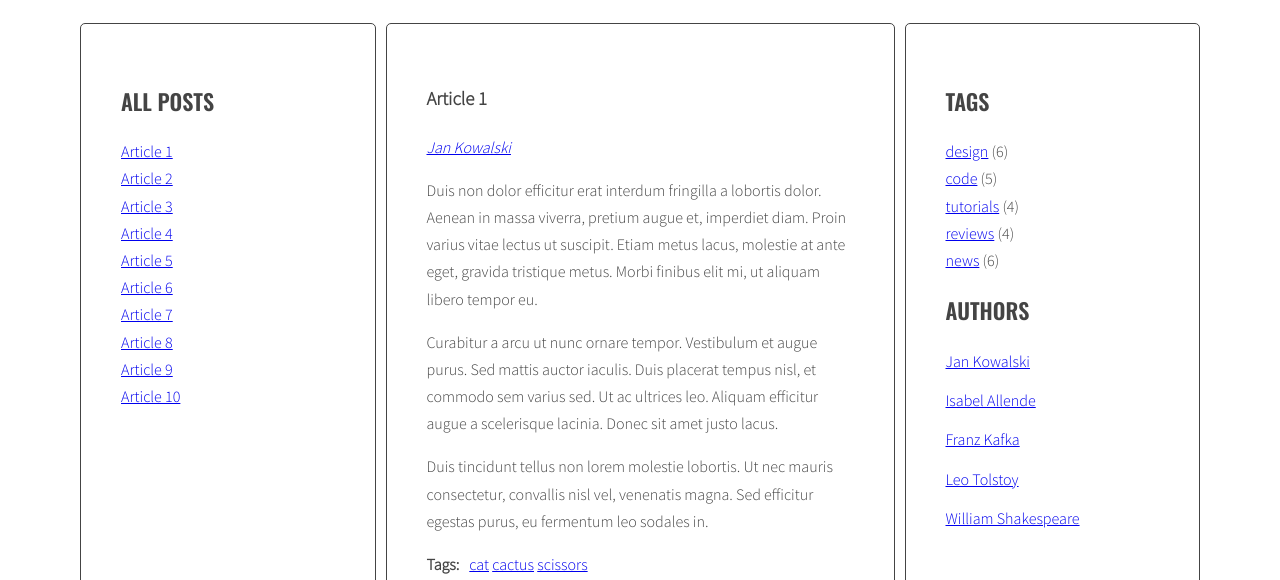
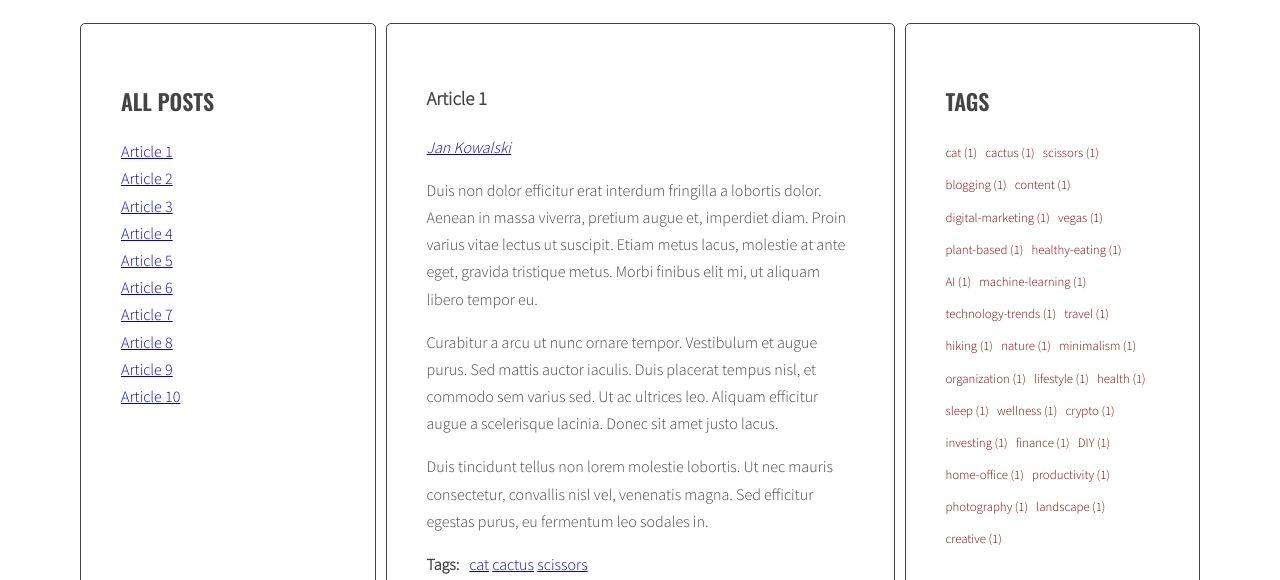
Before and after one commit to savespace/Blog-Javascript, a website: page index.html in a window 1280 px wide. Shown: the part 220-800 px from the top of the page. Drawn offline with nearby package versions, Linux system fonts and the light colour scheme.

Commit message:
create cloud tag

```diff
--- a/index.html
+++ b/index.html
@@ -143,18 +143,15 @@
                 </div>
                 <div class="post-tags">
                     <p><strong>Tags:</strong></p>
-                    <ul class="list list-horizontal"></ul>
+                    <ul class="list list-horizontal">
+
+                    </ul>
                 </div>
                 </article>
             </section>
             <aside class="sidebar" aria-label="sidebar-tags">
                 <h2 class="section-title">Tags</h2>
                 <ul class="list tags">
-                <li><a href="#">design</a> <span>(6)</span></li>
-                <li><a href="#">code</a> <span>(5)</span></li>
-                <li><a href="#">tutorials</a> <span>(4)</span></li>
-                <li><a href="#">reviews</a> <span>(4)</span></li>
-                <li><a href="#">news</a> <span>(6)</span></li>
                 </ul>
                 <h2 class="section-title">Authors</h2>
                 <ul class="list authors authors-list">
--- a/js/script.js
+++ b/js/script.js
@@ -1,12 +1,18 @@
 'use strict';
+// Ustawienia
+const opts = {
+  articleSelector: '.post',
+  titleSelector: '.post-title',
+  titleListSelector: '.titles',
+  articleTagsSelector: '.post-tags .list',
+  articleAuthorSelector: '.post-author',
+  authorsListSelector: '.authors.list',
+  tagsListSelector: '.tags.list',
+  cloudClassCount: 5,
+  cloudClassPrefix: 'tag-size-',
+};
 
-const optArticleSelector = '.post',
-  optTitleSelector = '.post-title',
-  optTitleListSelector = '.titles',
-  optArticleTagsSelector = '.post-tags .list',
-  optArticleAuthorSelector = '.post-author',
-  optAuthorsListSelector = '.authors-list';
-
+// Funkcja kliknięcia w art
 function titleClickHandler(event) {
   event.preventDefault();
   const clickedElement = this;
@@ -18,7 +24,7 @@ function titleClickHandler(event) {
 
   clickedElement.classList.add('active');
 
-  const allArticles = document.querySelectorAll(optArticleSelector);
+  const allArticles = document.querySelectorAll(opts.articleSelector);
   for (let article of allArticles) {
     article.classList.remove('active');
   }
@@ -30,16 +36,17 @@ function titleClickHandler(event) {
   }
 }
 
+// Generowanie listy linków do art
 function generateTitleLinks(customSelector = '') {
-  const titleList = document.querySelector(optTitleListSelector);
+  const titleList = document.querySelector(opts.titleListSelector);
   titleList.innerHTML = '';
 
-  const articles = document.querySelectorAll(optArticleSelector + customSelector);
+  const articles = document.querySelectorAll(opts.articleSelector + customSelector);
   let html = '';
 
   for (let article of articles) {
     const articleId = article.getAttribute('id');
-    const articleTitle = article.querySelector(optTitleSelector).innerHTML;
+    const articleTitle = article.querySelector(opts.titleSelector).innerHTML;
     html += '<li><a href="#' + articleId + '"><span>' + articleTitle + '</span></a></li>';
   }
 
@@ -51,11 +58,45 @@ function generateTitleLinks(customSelector = '') {
   }
 }
 
+// Znalezienie skrajnych liczb wystąpień
+
+function calculateTagsParams(tags) {
+  const params = { max: 0, min: 999999};
+
+  for (let tag in tags) {
+    console.log(tag + ' is used ' + tags[tag] + ' times');
+
+    if  (tags[tag] > params.max) {
+      params.max = tags[tag];
+    }
+
+    if  (tags[tag] < params.min) {
+      params.min = tags[tag];
+    }
+  }
+
+  return params;
+}
+
+// Wybieranie klasy dla tagu
+function calculateTagClass(count, params) {
+  const normalizedCount = count - params.min;
+  const normalizedMax = params.max - params.min;
+  const percentage = normalizedMax > 0 ? normalizedCount / normalizedMax : 0;
+  const classNumber = Math.floor(percentage * (opts.cloudClassCount - 1) + 1);
+  return opts.cloudClassPrefix + classNumber;
+}
+
+// Generowanie tagów do art
 function generateTags() {
-  const articles = document.querySelectorAll(optArticleSelector);
+  let allTags = {};
+
+  const articles = document.querySelectorAll(opts.articleSelector);
   for (let article of articles) {
-    const tagWrapper = article.querySelector(optArticleTagsSelector);
+    const tagWrapper = article.querySelector(opts.articleTagsSelector);
     if (!tagWrapper) continue;
+
+    let html = '';
 
     const articleTags = article.getAttribute('data-tags');
     if (!articleTags) {
@@ -64,16 +105,34 @@ function generateTags() {
     }
 
     const tagsArray = articleTags.split(' ').filter(Boolean);
-    let html = '';
 
     for (let tag of tagsArray) {
-      html += '<li><a href="#tag-' + tag + '">' + tag + '</a></li> ';
+      const linkHTML = '<li><a href="#tag-' + tag + '">' + tag + '</a></li>';
+      html += linkHTML + ' ';
+
+      if (!allTags.hasOwnProperty(tag)) {
+        allTags[tag] = 1;
+        console.log(allTags);
+      } else {
+        allTags[tag]++;
+      }
     }
 
     tagWrapper.innerHTML = html;
   }
+
+  const tagList = document.querySelector(opts.tagsListSelector);
+  const tagsParams = calculateTagsParams(allTags);
+  console.log('tagsParams:', tagsParams);
+
+  let allTagsHTML = '';
+  for(let tag in allTags){
+    allTagsHTML += '<li><a href="#tag-' + tag + '" class="' + calculateTagClass(allTags[tag], tagsParams) + '">' + tag + ' (' + allTags[tag] + ')</a></li> ';
+  }
+  tagList.innerHTML = allTagsHTML;
 }
 
+// Kliknięcia w tagi
 function tagClickHandler(event){
   event.preventDefault();
   const clickedElement = this;
@@ -93,6 +152,7 @@ function tagClickHandler(event){
   generateTitleLinks('[data-tags~="' + tag + '"]');
 }
 
+// Dodaje clicklistery do tagów
 function addClickListenersToTags(){
   const tagLinks = document.querySelectorAll('a[href^="#tag-"]');
   for (let tagLink of tagLinks) {
@@ -100,10 +160,11 @@ function addClickListenersToTags(){
   }
 }
 
+// Generuje autorów w art
 function generateAuthorsInArticles() {
-  const articles = document.querySelectorAll(optArticleSelector);
+  const articles = document.querySelectorAll(opts.articleSelector);
   for (let article of articles) {
-    const authorWrapper = article.querySelector(optArticleAuthorSelector);
+    const authorWrapper = article.querySelector(opts.articleAuthorSelector);
     if (!authorWrapper) continue;
 
     const author = article.getAttribute('data-author');
@@ -111,21 +172,25 @@ function generateAuthorsInArticles() {
   }
 }
 
+//  Generuje liste autorów po prawej stronie
 function generateAuthorsSidebar() {
-  const articles = document.querySelectorAll(optArticleSelector);
+  const articles = document.querySelectorAll(opts.articleSelector);
   const authors = {};
 
   for (let article of articles) {
     const author = article.getAttribute('data-author');
-    if (author) authors[author] = true;
+    if (author) {
+      if (!authors[author]) authors[author] =1;
+      else authors[author]++;
+    }
   }
 
-  const authorsListContainer = document.querySelector(optAuthorsListSelector);
+  const authorsListContainer = document.querySelector(opts.authorsListSelector);
   if (!authorsListContainer) return;
 
   let html = '';
   for (let author in authors) {
-    html += '<li><a href="#author-' + author + '">' + author + '</a></li>';
+    html += '<li><a href="#author-' + author + '">' + author + ' (' + authors[author] + ')</a></li>';
   }
 
   authorsListContainer.innerHTML = html;
@@ -136,6 +201,7 @@ function generateAuthorsSidebar() {
   }
 }
 
+// Kliknięcie w autora
 function authorClickHandler(event) {
   event.preventDefault();
   const clickedElement = this;
@@ -155,6 +221,8 @@ function authorClickHandler(event) {
   generateTitleLinks('[data-author="' + author + '"]');
 }
 
+
+// Dodanie cliclisterów do autorów
 function addClickListenersToAuthors() {
   const authorLinks = document.querySelectorAll('a[href^="#author-"]');
   for (let authorLink of authorLinks) {
@@ -162,9 +230,10 @@ function addClickListenersToAuthors() {
   }
 }
 
+
 generateTitleLinks();
 generateTags();
-addClickListenersToTags();
 generateAuthorsInArticles();
 generateAuthorsSidebar();
+addClickListenersToTags();
 addClickListenersToAuthors();
--- a/sass/style.scss
+++ b/sass/style.scss
@@ -119,3 +119,13 @@ body {
     margin: 0 10px 0 0;
   }
 }
+
+/* Tags */
+
+.tag-size-1 {font-size: 80%; color: #800000; text-decoration: none; }
+.tag-size-2 {font-size: 90%; color: #e60000; text-decoration: none; }
+.tag-size-3 {font-size: 100%; color: #ff3333; text-decoration: none; }
+.tag-size-4 {font-size:  110%; color: #ff6666; text-decoration: none; }
+.tag-size-5 {font-size: 120%; color: #1a0000; text-decoration: none; }
+
+.tags li { display: inline-block; margin: 0 5px 5px 0; }
```
Also changed, not shown: README.md, css/style.css, 1 other file.
